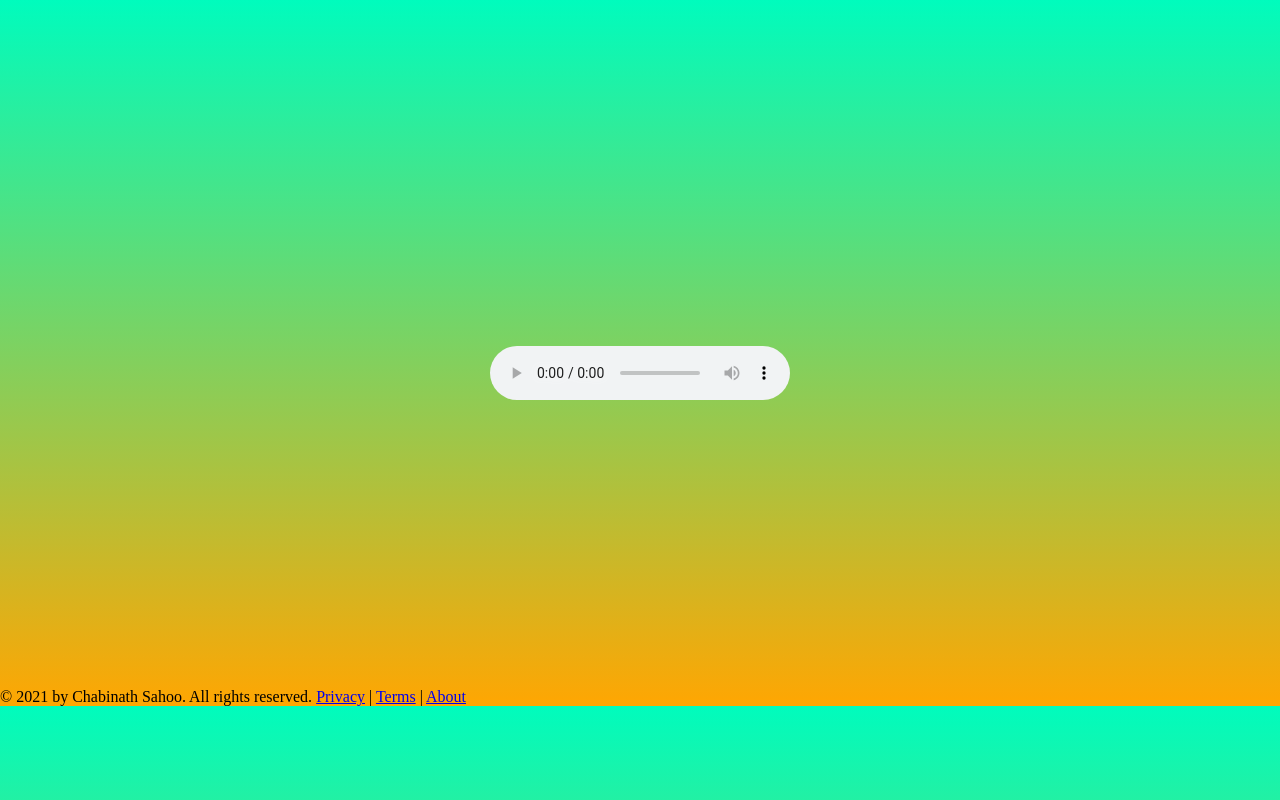
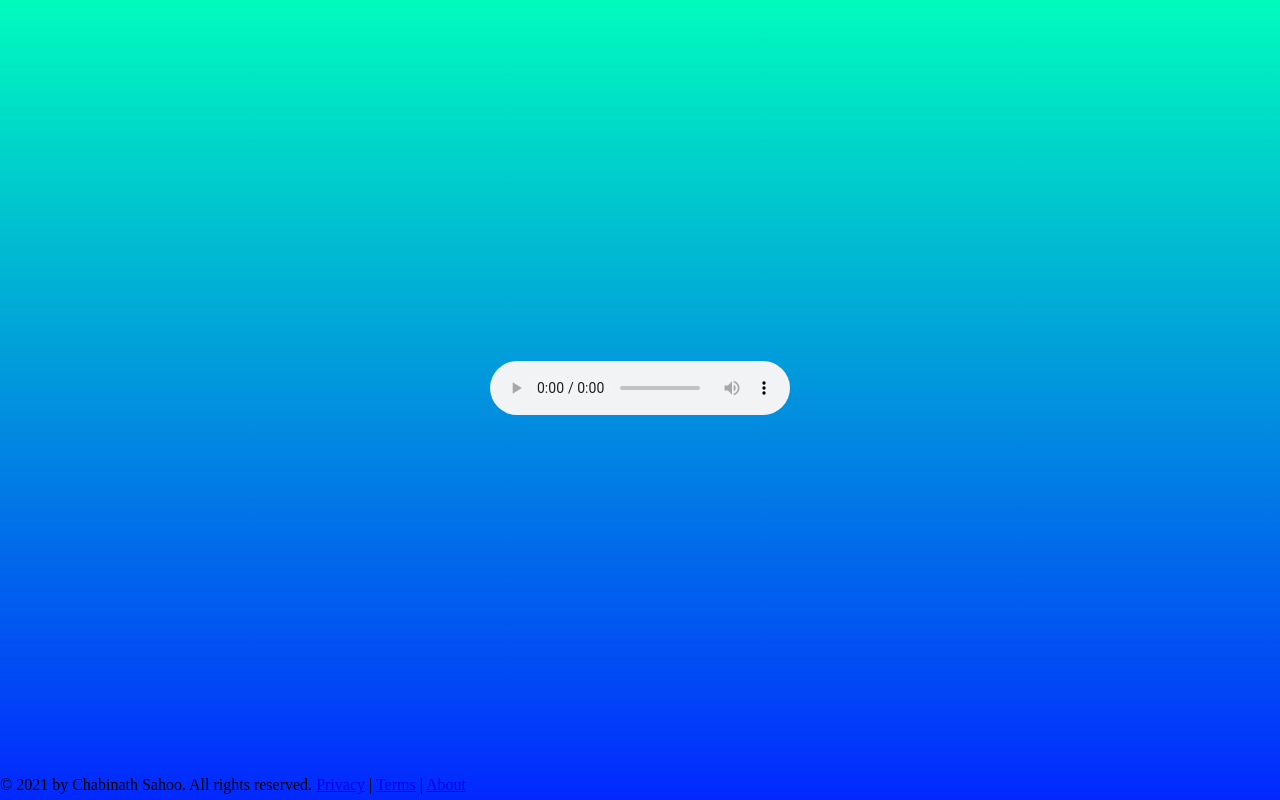
Before and after one commit to chhabinath/WEB-DEV, a plain HTML site: page music-player/index.html in a window 1280 px wide. Drawn offline with Linux system fonts and the light colour scheme.

Commit message:
updated color

```diff
--- a/music-player/style.css
+++ b/music-player/style.css
@@ -1,16 +1,23 @@
-*{
+* {
     padding: 0;
     margin: 0;
-    box-sizing: border-box;
 }
-body{
-    background: linear-gradient(rgb(0, 252, 189),#ffa602);
-    background-repeat:inherit;
+
+body {
+    width: 100%;
+    height: 100vh;
+    background: linear-gradient(rgb(0, 252, 189), #0228ff);
+    background-repeat: no-repeat;
 }
-.panel, audio{
+
+.panel {
+    width: 100%;
+    height: 97vh;
     display: flex;
     justify-content: center;
     align-items: center;
-    min-height: 50vh;
-    box-shadow:0 50px 80px rgba(0, 0, 0, o.25 );
 }
+
+audio {
+    box-shadow: 0 50px 80px rgba(0, 0, 0, o.25);
+}
```
Also changed, not shown: music-player/index.html (+8 -21 lines).
